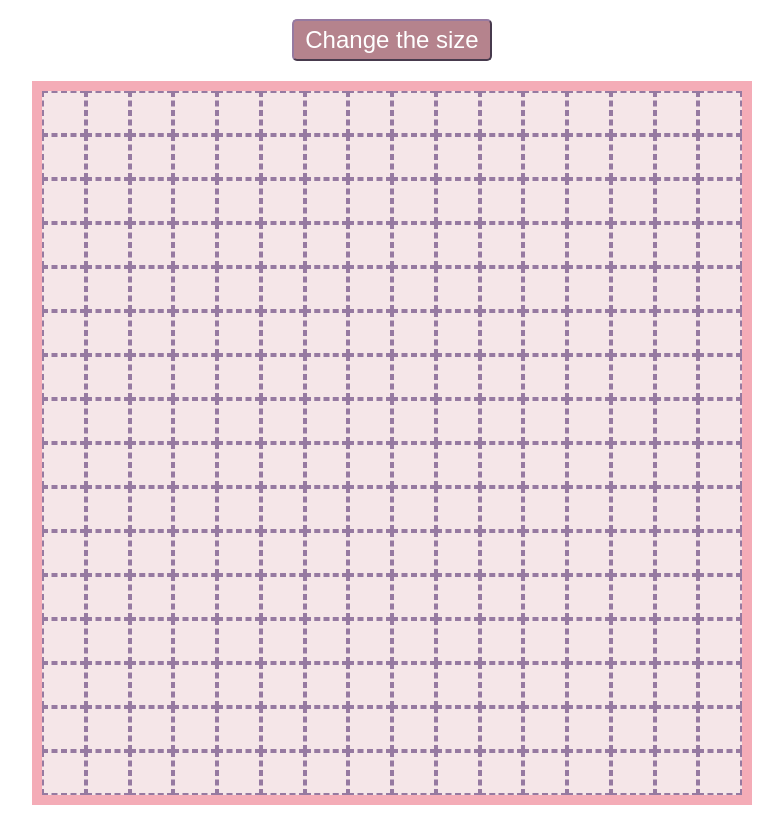
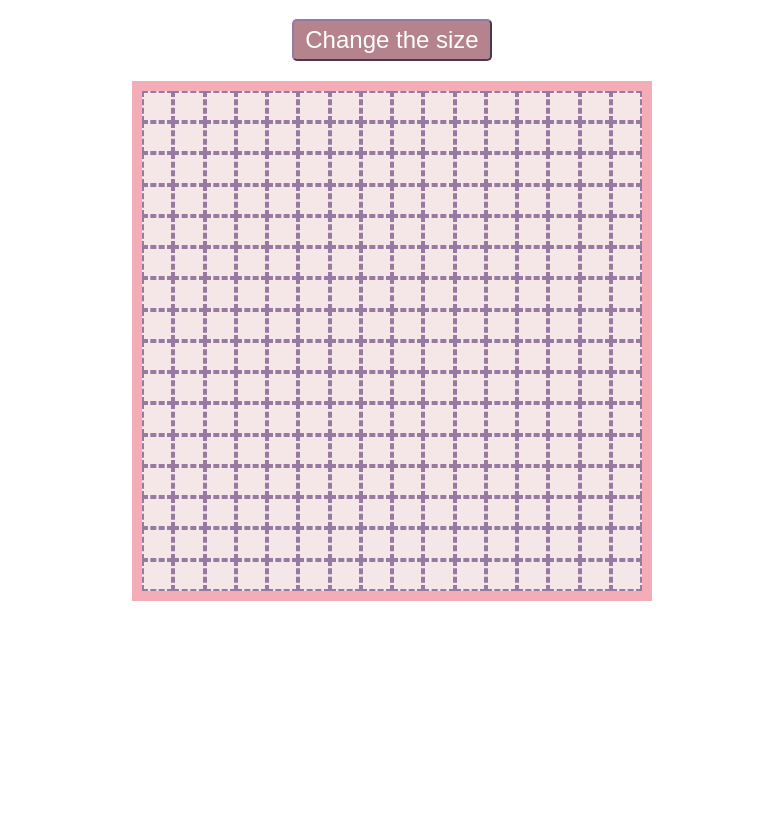
Before and after one commit to namidabbar/Etch-A-Sketch, a plain HTML site: page index.html in a window 1280 px wide. Shown: the part 66-896 px from the top of the page, without its empty margins (248-1031 px from the left). After the commit the page ends 800 px from the top, so only its background shows below. Drawn offline with Linux system fonts and the light colour scheme.

Commit message:
added flex 1 1 auto to the rows and columns to make their height adjust according to container size

```diff
--- a/style.css
+++ b/style.css
@@ -1,12 +1,12 @@
 #container{
     background-color: #f4acb7;
-    width: 700px;
+    width: 500px;
     display: flex;
     flex-direction: column;
     align-self: center;
-    heigth: 700px;
     margin-bottom: 20px;
     padding:10px;
+    height: 500px;
 }
 
 
@@ -19,8 +19,7 @@
     margin:0;
     padding:0;
     gap:0;
-    height: 40px;
-    width: 40px;
+    flex: 1 1 auto;
 }
 
 .rows{
@@ -29,6 +28,7 @@
     margin:0;
     padding:0;
     gap:0;
+    flex: 1 1 auto;
 }
 
 body{
```
